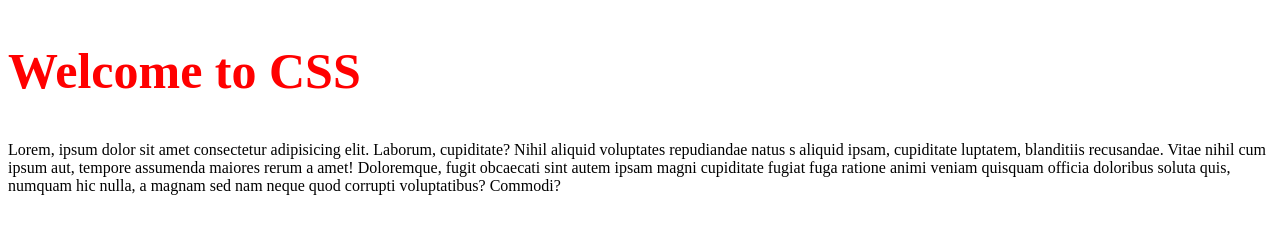
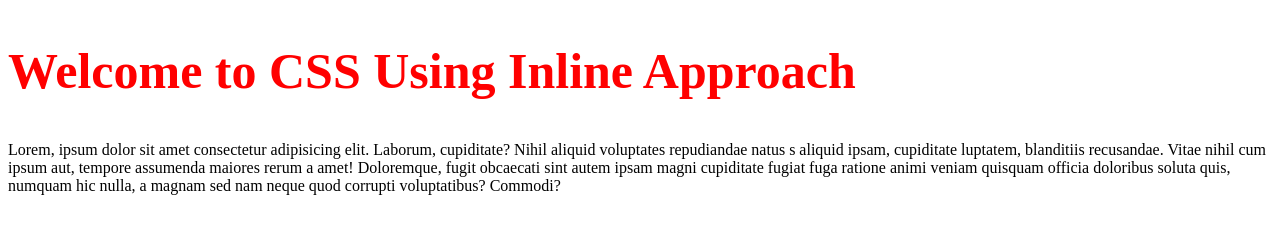
Before and after one commit to Utkarshakr/FRONTEND_DEVELOPMENT, a plain HTML site: page inline.html in a window 1280 px wide. Drawn offline with Linux system fonts and the light colour scheme.

Commit message:
inline Styling in CSS

```diff
--- a/inline.html
+++ b/inline.html
@@ -2,7 +2,7 @@
 <html lang="en">
     <head></head>
     <body>
-        <h2 style="color: red;font-size: 50px;">Welcome to CSS</h2>
+        <h2 style="color: red;font-size: 50px;">Welcome to CSS Using Inline Approach</h2>
         <p>
             Lorem, ipsum dolor sit amet consectetur adipisicing elit. Laborum, cupiditate? Nihil aliquid voluptates repudiandae natus s aliquid ipsam, cupiditate luptatem, blanditiis recusandae. Vitae nihil cum ipsum aut, tempore assumenda maiores rerum a amet!
             Doloremque, fugit obcaecati sint autem ipsam magni cupiditate fugiat fuga ratione animi veniam quisquam officia doloribus soluta quis, numquam hic nulla, a magnam sed nam neque quod corrupti voluptatibus? Commodi?
```
